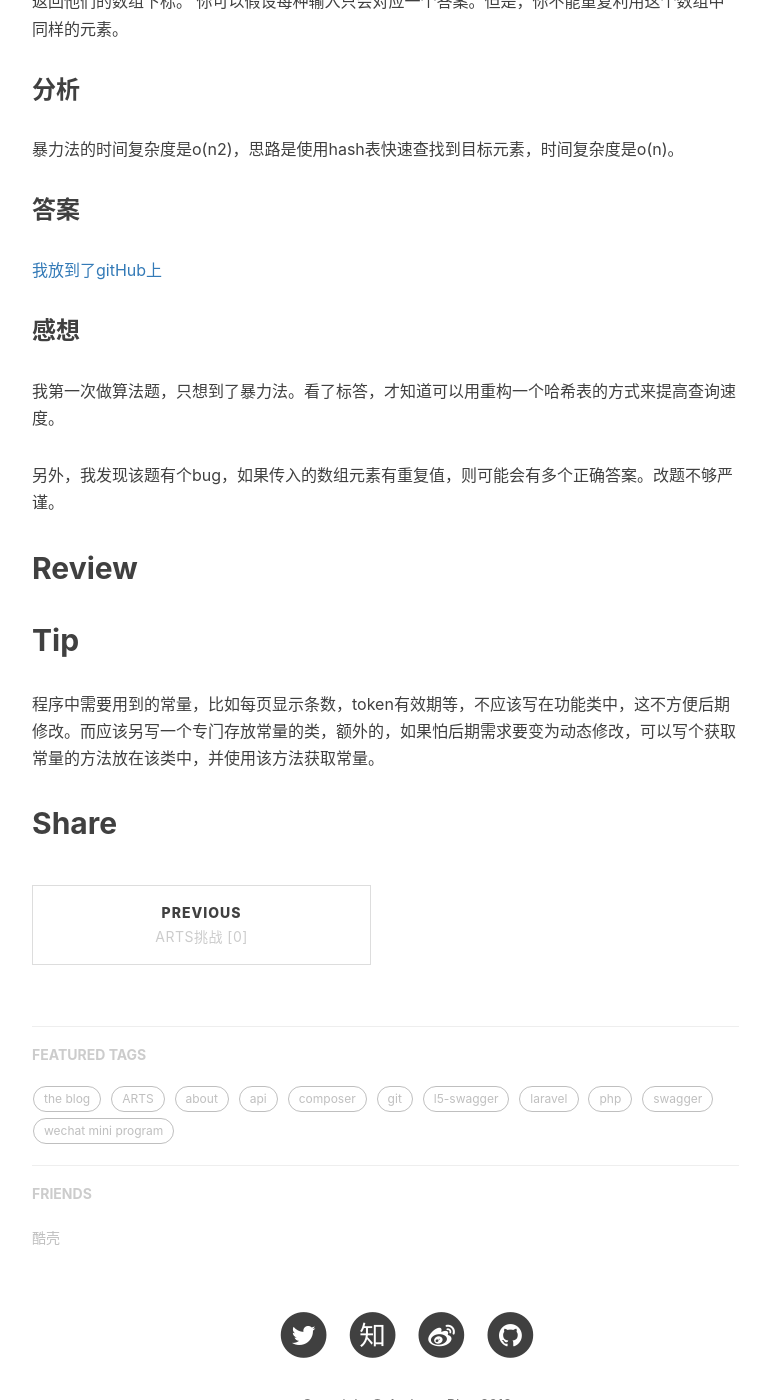
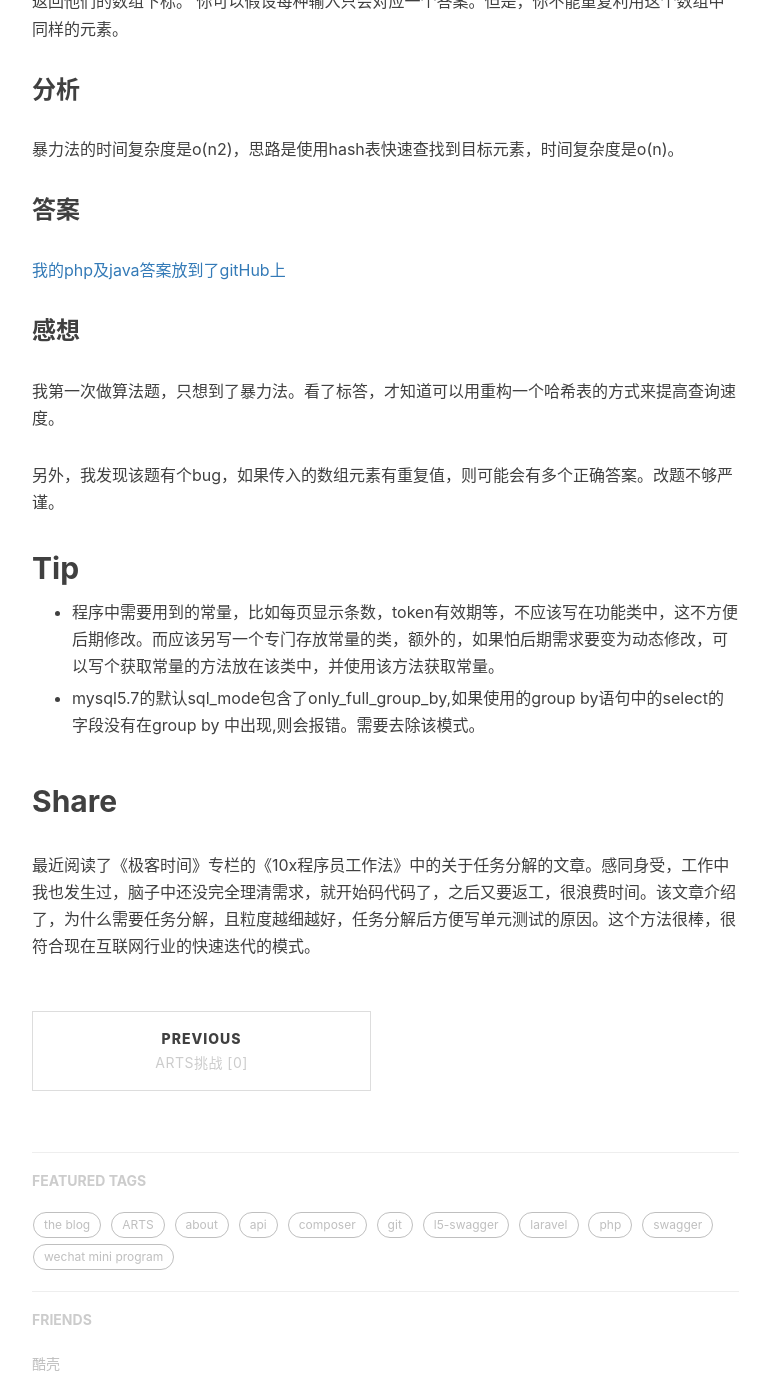
Before and after one commit to AnthonySAD/AnthonySAD.github.io, a Jekyll site: the page built from _posts/2019-3-31-ARTS-1.md, in a window 1280 px wide and 1400 px high, scrolled down 732 px. Shown: the whole window, without its empty margins (233-1003 px from the left). Built offline with Jekyll 4.4.1, drawn with Linux system fonts in a browser that asks for light colours; nearby versions of some CDN libraries; comment, search, counter and statistics services are not loaded.

Commit message:
chage ARTS-1

```diff
--- a/_posts/2019-3-31-ARTS-1.md
+++ b/_posts/2019-3-31-ARTS-1.md
@@ -26,7 +26,7 @@ tags:
 
 ### 答案
 
-[我放到了gitHub上](https://github.com/AnthonySAD/leedcode/tree/master/Arithmetic/1.twoSum)
+[我的php及java答案放到了gitHub上](https://github.com/AnthonySAD/leedcode/tree/master/Arithmetic/1.twoSum)
 
 ### 感想
 
@@ -34,10 +34,12 @@ tags:
 
 另外，我发现该题有个bug，如果传入的数组元素有重复值，则可能会有多个正确答案。改题不够严谨。
 
-## Review
-
 ## Tip
 
-程序中需要用到的常量，比如每页显示条数，token有效期等，不应该写在功能类中，这不方便后期修改。而应该另写一个专门存放常量的类，额外的，如果怕后期需求要变为动态修改，可以写个获取常量的方法放在该类中，并使用该方法获取常量。
+- 程序中需要用到的常量，比如每页显示条数，token有效期等，不应该写在功能类中，这不方便后期修改。而应该另写一个专门存放常量的类，额外的，如果怕后期需求要变为动态修改，可以写个获取常量的方法放在该类中，并使用该方法获取常量。
+
+- mysql5.7的默认sql_mode包含了only_full_group_by,如果使用的group by语句中的select的字段没有在group by 中出现,则会报错。需要去除该模式。
 
 ## Share
+
+最近阅读了《极客时间》专栏的《10x程序员工作法》中的关于任务分解的文章。感同身受，工作中我也发生过，脑子中还没完全理清需求，就开始码代码了，之后又要返工，很浪费时间。该文章介绍了，为什么需要任务分解，且粒度越细越好，任务分解后方便写单元测试的原因。这个方法很棒，很符合现在互联网行业的快速迭代的模式。
```
